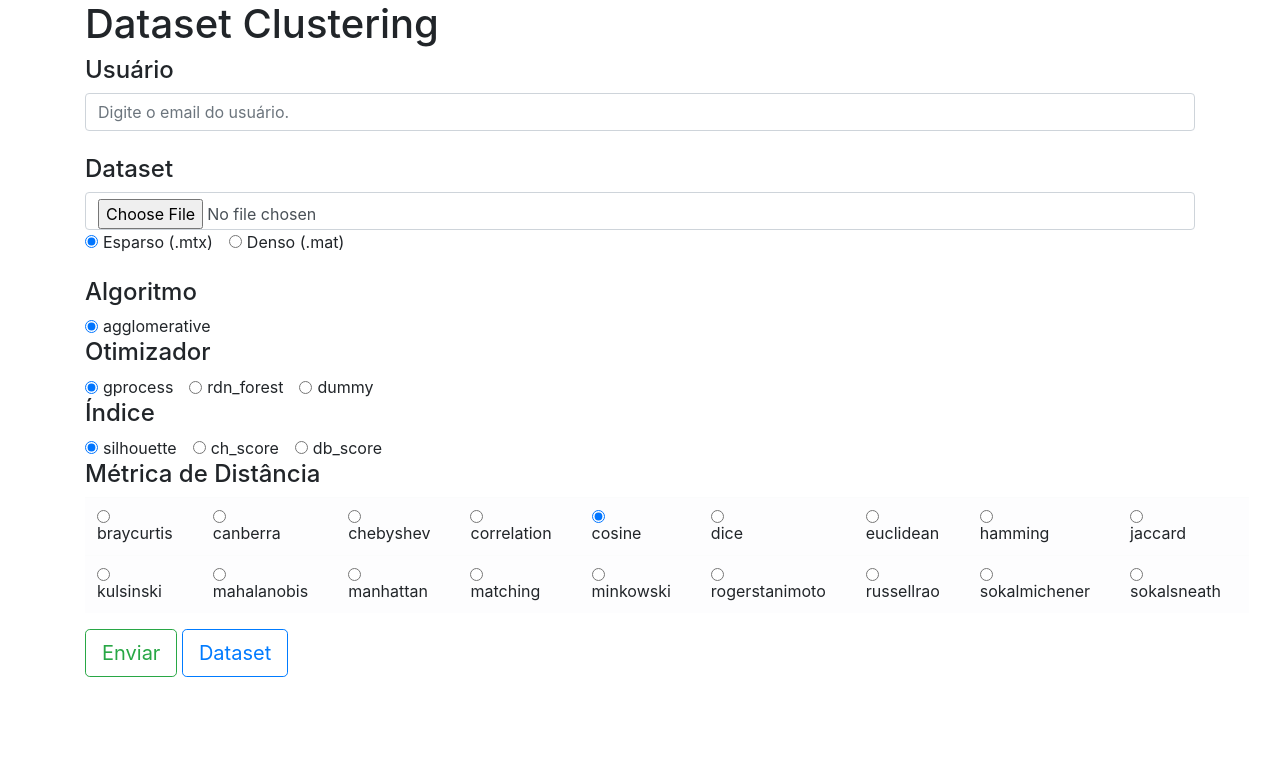
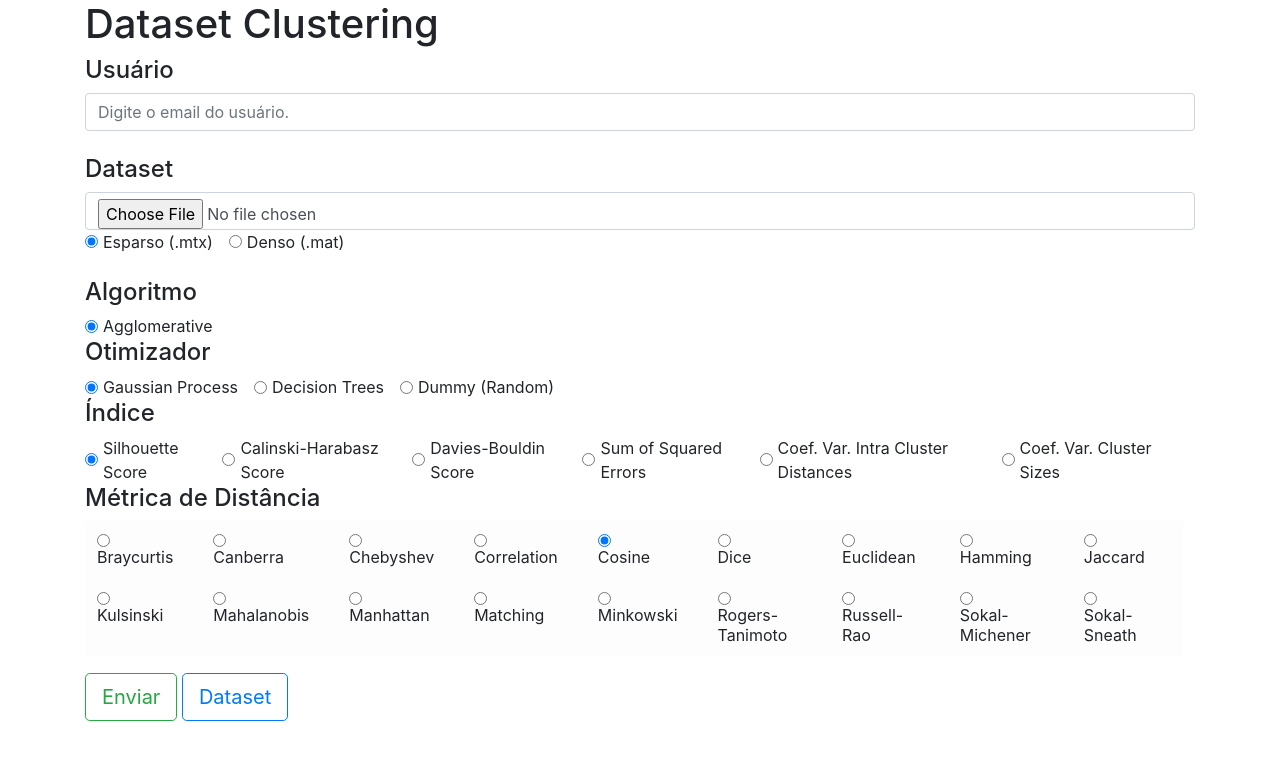
Before and after one commit to marcosspalenza/clustering_manager, a Flask app: page / in a window 1280 px wide. Shown: the top 760 px of the page. Run offline with Flask 2, Linux system fonts and the light colour scheme; some libraries are stand-ins or nearby versions.

Commit message:
Rework clustering module
Add new parameters and fix output description

```diff
--- a/app.py
+++ b/app.py
@@ -54,8 +54,11 @@ def check_status(dataset, user):
         with open(app.config['CTRL_LOCATION']+"ctrl_queue", "r") as lock_file:
             queue_info = [task for task in lock_file.read().split("\n") if task != ""]
 
-        if os.path.isdir(app.config['DOWNLOAD_LOCATION']+user+dataset):
-            if os.path.isfile(app.config['DOWNLOAD_LOCATION']+user+dataset+"/clusters.txt"):
+        cluster_file = app.config['DOWNLOAD_LOCATION']+user+dataset+"/clusters.txt"
+        exec_file = app.config['DOWNLOAD_LOCATION']+user+dataset+"/exec.csv"
+        output_path = app.config['DOWNLOAD_LOCATION']+user+dataset
+        if os.path.isdir(output_path):
+            if os.path.isfile(exec_file) and os.path.isfile(cluster_file):
                 return "success"
             else:
                 return "warning"
@@ -192,7 +195,7 @@ def dataset():
     return render_template("dataset.html", clusters=settings["clusters"], cluster_size=settings["cluster_size"],
                             cluster_path=settings["cluster_path"], cluster_exec=settings["cluster_exec"], time=settings["timer"],
                             ss=settings["ss"], nmi=settings["nmi"], ari=settings["ari"],
-                            ca=settings["ca"], dbs=settings["dbs"], chs=settings["chs"]
+                            sse=settings["sse"], ca=settings["ca"], dbs=settings["dbs"], chs=settings["chs"]
                         )
 
 def dataset_loc():
@@ -201,18 +204,41 @@ def dataset_loc():
         session["status"] = check_status(session["dataset"], session["usuario"])
         clsresults["clusters"] = get_clusters(session["dataset"], session["usuario"])
         clsresults["cluster_size"] = []
-        clsresults["cluster_path"] = app.config["WEB_ENV"]+session["usuario"]+session["dataset"]+"/clusters.txt"
-        clsresults["cluster_exec"] = app.config["WEB_ENV"]+session["usuario"]+session["dataset"]+"/exec.csv"
+        clsresults["cluster_exec"] = ""
+        clsresults["cluster_path"] = ""
         clsresults["timer"] = 0
         clsresults["ss"] = -1
+        clsresults["sse"] = -1
         clsresults["nmi"] = -1
         clsresults["ari"] = -1
         clsresults["ca"] = -1
         clsresults["dbs"] = -1
         clsresults["chs"] = -1
         if session["status"] == "success":
+            output = ""
+            with open(app.config["WEB_ENV"]+session["usuario"]+session["dataset"]+"/exec.csv", "r") as csvout:
+                output = [i for i in csvout.read().split("\n") if i != ""][-1]
+            """
+            Clustering Ouput
+            0-"Dataset", 1-"Time(min)", 2-"Distance", 3-"Algorithm",
+            4-"Index", 5-"Optimizer", 6-"SS", 7-"DBS", 8-"CHS", 9-"SSE",
+            10-"NMI", 11-"ARI", 12-"CA", 13-"Tests", 14-"Clusters"
+            ]
+            """
+            clsresults["timer"] = output.split("\t")[1]
+            clsresults["ss"] = output.split("\t")[6]
+            clsresults["dbs"] = output.split("\t")[7]
+            clsresults["chs"] = output.split("\t")[8]
+            clsresults["sse"] = output.split("\t")[9]
+            clsresults["nmi"] = output.split("\t")[10]
+            clsresults["ari"] = output.split("\t")[11]
+            clsresults["ca"] = output.split("\t")[12]
+            clsresults["cluster_path"] = app.config["WEB_ENV"]+session["usuario"]+session["dataset"]+"/clusters.txt"
+            clsresults["cluster_exec"] = app.config["WEB_ENV"]+session["usuario"]+session["dataset"]+"/exec.csv"
             clsresults["clusters"] = " : ".join(sorted([str(len([c1 for c1 in clsresults["clusters"] if c1 == c2])) for c2 in [c for c in list(set(clsresults["clusters"]))]]))
             clsresults["cluster_size"] = len(clsresults["clusters"].split(":"))
+        elif session["status"] == "warning":
+            clsresults["cluster_path"] = app.config["WEB_ENV"]+session["usuario"]+session["dataset"]+"/exceptions.csv"
         return clsresults
     else:
         return render_template("index.html")
--- a/templates/index.html
+++ b/templates/index.html
@@ -33,27 +33,33 @@
 			<h4> Algoritmo </h4>
 			<div class="form-check form-check-inline" required>
 				<input class="form-check-input" type="radio" name="alg" id="radio-alg" value="agglomerative" checked>
-					<label class="form-check-label" for="radio-alg">agglomerative</label>
+				<label class="form-check-label" for="radio-alg">Agglomerative</label>
 			</div>
 			<br>
 			<h4> Otimizador </h4>
 			<div class="form-check form-check-inline" required>
 				<input class="form-check-input" type="radio" name="opt" id="radio-opt" value="gprocess" checked>
-					<label class="form-check-label" for="radio-opt">gprocess</label>
-					<input class="form-check-input" type="radio" name="opt" id="radio-opt" value="rdn_forest">
-					<label class="form-check-label" for="radio-opt">rdn_forest</label>
+				<label class="form-check-label" for="radio-opt">Gaussian Process</label>
+				<input class="form-check-input" type="radio" name="opt" id="radio-opt" value="dtree">
+				<label class="form-check-label" for="radio-opt">Decision Trees</label>
 				<input class="form-check-input" type="radio" name="opt" id="radio-opt" value="dummy">
-					<label class="form-check-label" for="radio-opt">dummy</label>
+				<label class="form-check-label" for="radio-opt">Dummy (Random)</label>
 			</div>
 			<br>
 			<h4> Índice </h4>
 			<div class="form-check form-check-inline" required>
 				<input class="form-check-input" type="radio" name="idx" id="radio-idx" value="silhouette" checked>
-					<label class="form-check-label" for="radio-idx">silhouette</label>
+				<label class="form-check-label" for="radio-idx">Silhouette Score</label>
 				<input class="form-check-input" type="radio" name="idx" id="radio-idx" value="ch_score">
-					<label class="form-check-label" for="radio-idx">ch_score</label>
+				<label class="form-check-label" for="radio-idx">Calinski-Harabasz Score</label>
 				<input class="form-check-input" type="radio" name="idx" id="radio-idx" value="db_score">
-					<label class="form-check-label" for="radio-idx">db_score</label>
+				<label class="form-check-label" for="radio-idx">Davies-Bouldin Score</label>
+				<input class="form-check-input" type="radio" name="idx" id="radio-idx" value="sse">
+				<label class="form-check-label" for="radio-idx">Sum of Squared Errors</label>
+				<input class="form-check-input" type="radio" name="idx" id="radio-idx" value="cv_distance">
+				<label class="form-check-label" for="radio-idx">Coef. Var. Intra Cluster Distances</label>
+				<input class="form-check-input" type="radio" name="idx" id="radio-idx" value="cv_size">
+				<label class="form-check-label" for="radio-idx">Coef. Var. Cluster Sizes</label>
 			</div>
 			<br>
 			<h4> Métrica de Distância </h4>
@@ -64,94 +70,94 @@
 					<td>
 						<input class="form-check-input" type="radio" name="mtr" id="radio-mtr" value="braycurtis">
 						<br>
-							<label class="form-check-label" for="radio-mtr">braycurtis</label>
+						<label class="form-check-label" for="radio-mtr">Braycurtis</label>
 					</td>
 					<td>
 						<input class="form-check-input" type="radio" name="mtr" id="radio-mtr" value="canberra">
 						<br>
-							<label class="form-check-label" for="radio-mtr">canberra</label>
+						<label class="form-check-label" for="radio-mtr">Canberra</label>
 					</td>
 					<td>
 						<input class="form-check-input" type="radio" name="mtr" id="radio-mtr" value="chebyshev">
 						<br>
-							<label class="form-check-label" for="radio-mtr">chebyshev</label>
+						<label class="form-check-label" for="radio-mtr">Chebyshev</label>
 					</td>
 					<td>
 						<input class="form-check-input" type="radio" name="mtr" id="radio-mtr" value="correlation">
 						<br>
-							<label class="form-check-label" for="radio-mtr">correlation</label>
+						<label class="form-check-label" for="radio-mtr">Correlation</label>
 					</td>
 					<td>
 						<input class="form-check-input" type="radio" name="mtr" id="radio-mtr" value="cosine" checked>
 						<br>
-							<label class="form-check-label" for="radio-mtr">cosine</label>
+						<label class="form-check-label" for="radio-mtr">Cosine</label>
 					</td>
 					<td>
 						<input class="form-check-input" type="radio" name="mtr" id="radio-mtr" value="dice">
 						<br>
-							<label class="form-check-label" for="radio-mtr">dice</label>
+						<label class="form-check-label" for="radio-mtr">Dice</label>
 					</td>
 					<td>
 						<input class="form-check-input" type="radio" name="mtr" id="radio-mtr" value="euclidean">
 						<br>
-							<label class="form-check-label" for="radio-mtr">euclidean</label>
+						<label class="form-check-label" for="radio-mtr">Euclidean</label>
 					</td>
 					<td>
 						<input class="form-check-input" type="radio" name="mtr" id="radio-mtr" value="hamming">
 						<br>
-							<label class="form-check-label" for="radio-mtr">hamming</label>
+						<label class="form-check-label" for="radio-mtr">Hamming</label>
 					</td>
 					<td>
 						<input class="form-check-input" type="radio" name="mtr" id="radio-mtr" value="jaccard">
 						<br>
-							<label class="form-check-label" for="radio-mtr">jaccard</label>
+						<label class="form-check-label" for="radio-mtr">Jaccard</label>
 					</td>
 				</tr>
 				<tr class="table-light">
 					<td>
 						<input class="form-check-input" type="radio" name="mtr" id="radio-mtr" value="kulsinski">
 						<br>
-							<label class="form-check-label" for="radio-mtr">kulsinski</label>
+						<label class="form-check-label" for="radio-mtr">Kulsinski</label>
 					</td>
 					<td>
 						<input class="form-check-input" type="radio" name="mtr" id="radio-mtr" value="mahalanobis">
 						<br>
-							<label class="form-check-label" for="radio-mtr">mahalanobis</label>
+						<label class="form-check-label" for="radio-mtr">Mahalanobis</label>
 					</td>
 					<td>
 						<input class="form-check-input" type="radio" name="mtr" id="radio-mtr" value="manhattan">
 						<br>
-							<label class="form-check-label" for="radio-mtr">manhattan</label>
+						<label class="form-check-label" for="radio-mtr">Manhattan</label>
 					</td>
 					<td>
 						<input class="form-check-input" type="radio" name="mtr" id="radio-mtr" value="matching">
 						<br>
-							<label class="form-check-label" for="radio-mtr">matching</label>
+						<label class="form-check-label" for="radio-mtr">Matching</label>
 					</td>
 					<td>
 						<input class="form-check-input" type="radio" name="mtr" id="radio-mtr" value="minkowski">
 						<br>
-							<label class="form-check-label" for="radio-mtr">minkowski</label>
+						<label class="form-check-label" for="radio-mtr">Minkowski</label>
 					</td>
 					<td>
 						<input class="form-check-input" type="radio" name="mtr" id="radio-mtr" value="rogerstanimoto">
 						<br>
-							<label class="form-check-label" for="radio-mtr">rogerstanimoto</label>
+						<label class="form-check-label" for="radio-mtr">Rogers-Tanimoto</label>
 					</td>
 					<td>
 						<input class="form-check-input" type="radio" name="mtr" id="radio-mtr" value="russellrao">
 						<br>
-							<label class="form-check-label" for="radio-mtr">russellrao</label>
+						<label class="form-check-label" for="radio-mtr">Russell-Rao</label>
 					</td>
 					<td>
 						<input class="form-check-input" type="radio" name="mtr" id="radio-mtr" value="sokalmichener">
 						<br>
-							<label class="form-check-label" for="radio-mtr">sokalmichener</label>
+						<label class="form-check-label" for="radio-mtr">Sokal-Michener</label>
 					</td>
 					<td>
 						<input class="form-check-input" type="radio" name="mtr" id="radio-mtr" value="sokalsneath">
 						<br>
-							<label class="form-check-label" for="radio-mtr">sokalsneath</label>
+						<label class="form-check-label" for="radio-mtr">Sokal-Sneath</label>
 					</td>
 				</tr>
 				</tbody>
```
Also changed, not shown: control_clstropt.py (+6 -7 lines), templates/dataset.html (+49 -30 lines). Lines whose indentation alone changed are shown as unchanged.
